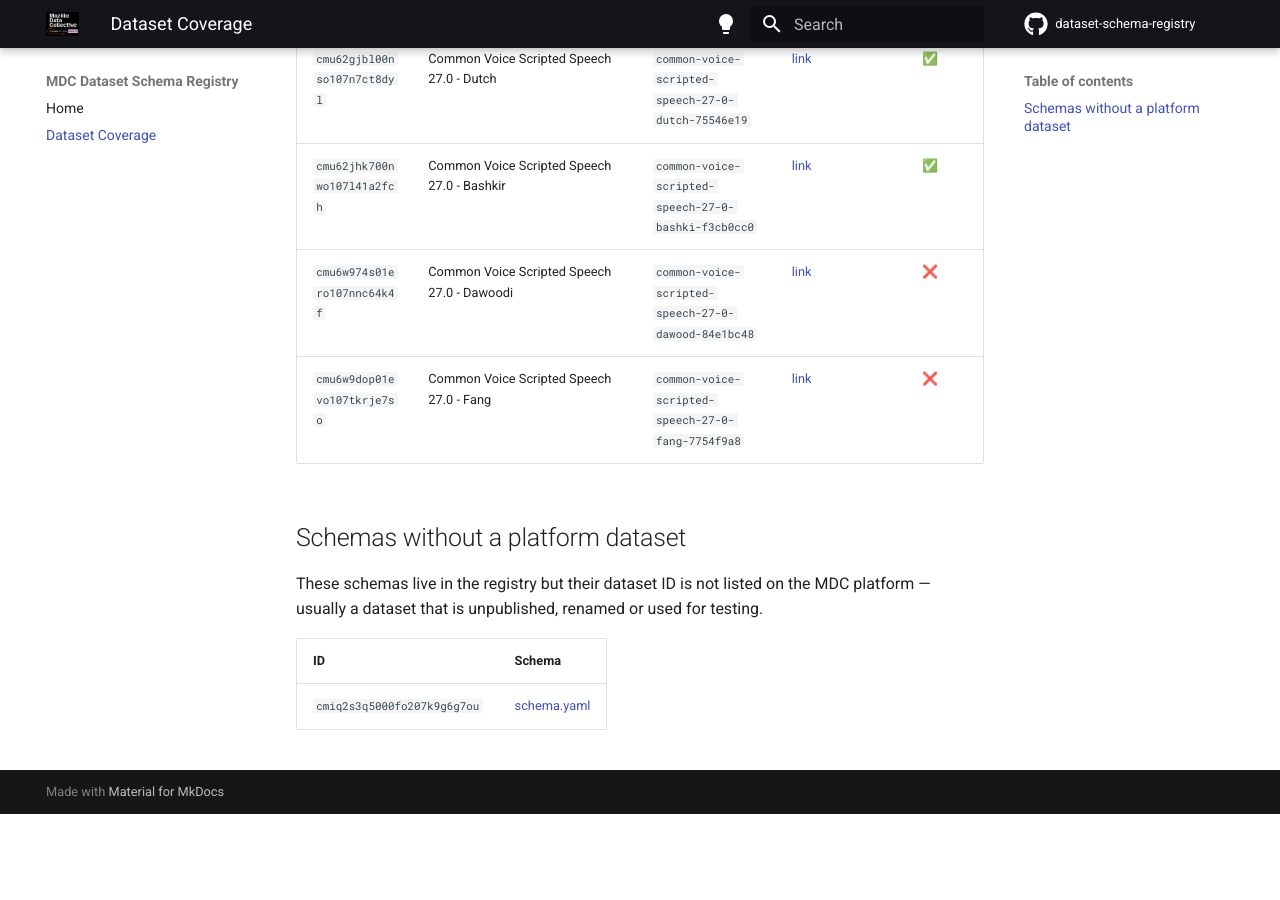
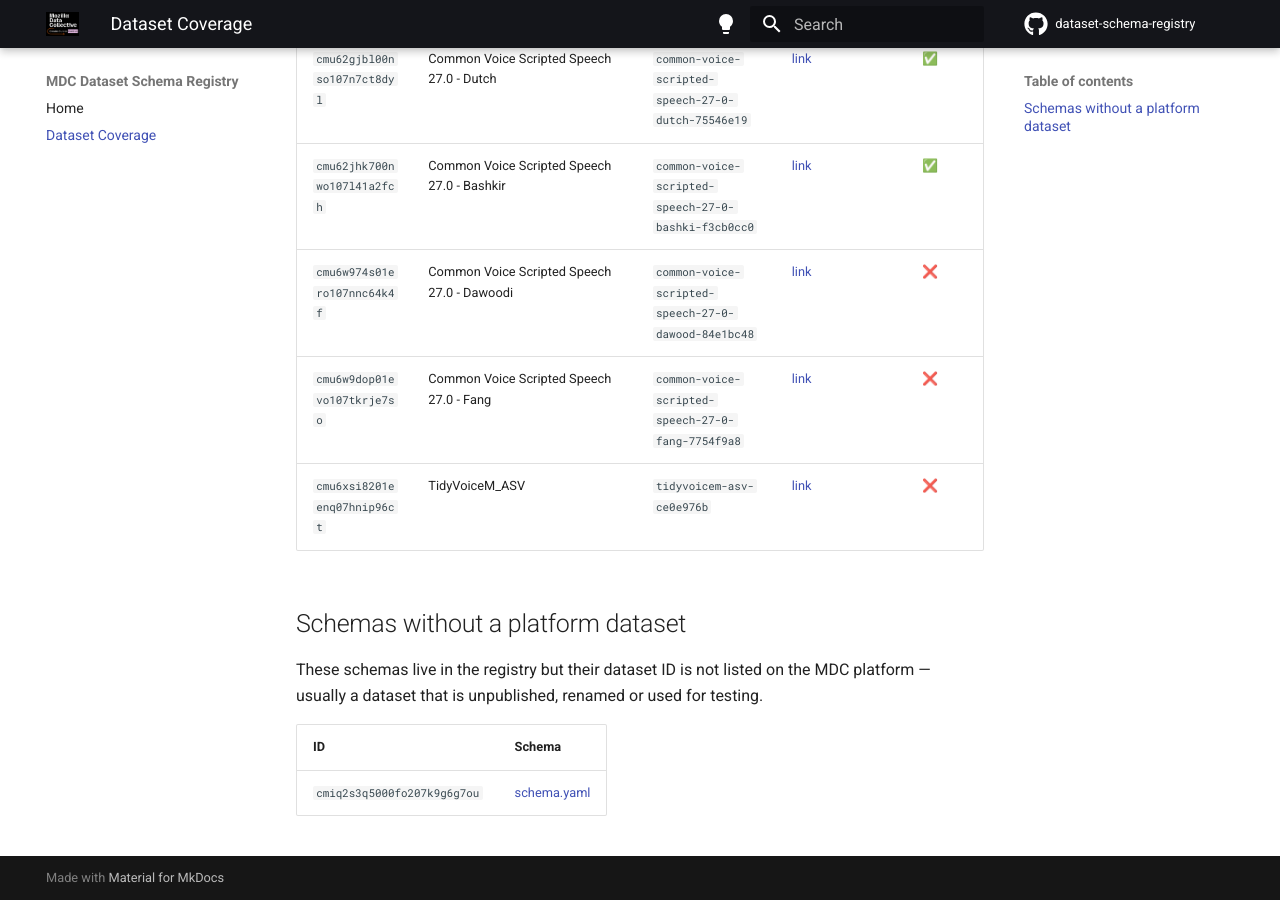
Before and after one commit to Mozilla-Data-Collective/dataset-schema-registry, an MkDocs documentation site: the page built from docs/dataset-coverage.md, in a window 1280 px wide and 900 px high, scrolled down 120845 px. Built offline with MkDocs 1.6.1 and Material for MkDocs 9.7.7, drawn with Linux system fonts in a browser that asks for light colours; comment, search, counter and statistics services are not loaded; before the commit the page ends 121659 px from its top, so only the background shows below that; part of the change alters nothing that is shown; some of the changed text lies outside the part shown.

Commit message:
chore: update registry index and dataset coverage [skip ci]

```diff
--- a/docs/dataset-coverage.md
+++ b/docs/dataset-coverage.md
@@ -12,10 +12,10 @@ data programmatically.
     `registry/<dataset_id>/schema.yaml` file.  See the
     [Home](index.md) for details.
 
-**Last updated:** 2026-09-20
-**Total datasets in sitemap:** 1165
+**Last updated:** 2026-09-21
+**Total datasets in sitemap:** 1166
 **Schemas registered:** 416 ✅
-**Schemas missing:** 749 ❌
+**Schemas missing:** 750 ❌
 
 | ID | Name | Slug | Dataset page | Schema registered |
 |----|------|------|-------------|:-----------------:|
@@ -1184,6 +1184,7 @@ data programmatically.
 | `cmu62jhk700nwo107l41a2fch` | Common Voice Scripted Speech 27.0 - Bashkir | `common-voice-scripted-speech-27-0-bashki-f3cb0cc0` | [link](https://mozilladatacollective.com/datasets/cmu62jhk700nwo107l41a2fch) | ✅ |
 | `cmu6w974s01ero107nnc64k4f` | Common Voice Scripted Speech 27.0 - Dawoodi | `common-voice-scripted-speech-27-0-dawood-84e1bc48` | [link](https://mozilladatacollective.com/datasets/cmu6w974s01ero107nnc64k4f) | ❌ |
 | `cmu6w9dop01evo107tkrje7so` | Common Voice Scripted Speech 27.0 - Fang | `common-voice-scripted-speech-27-0-fang-7754f9a8` | [link](https://mozilladatacollective.com/datasets/cmu6w9dop01evo107tkrje7so) | ❌ |
+| `cmu6xsi8201eenq07hnip96ct` | TidyVoiceM_ASV | `tidyvoicem-asv-ce0e976b` | [link](https://mozilladatacollective.com/datasets/cmu6xsi8201eenq07hnip96ct) | ❌ |
 
 ## Schemas without a platform dataset
 
```
Also changed, not shown: 1 other file.
